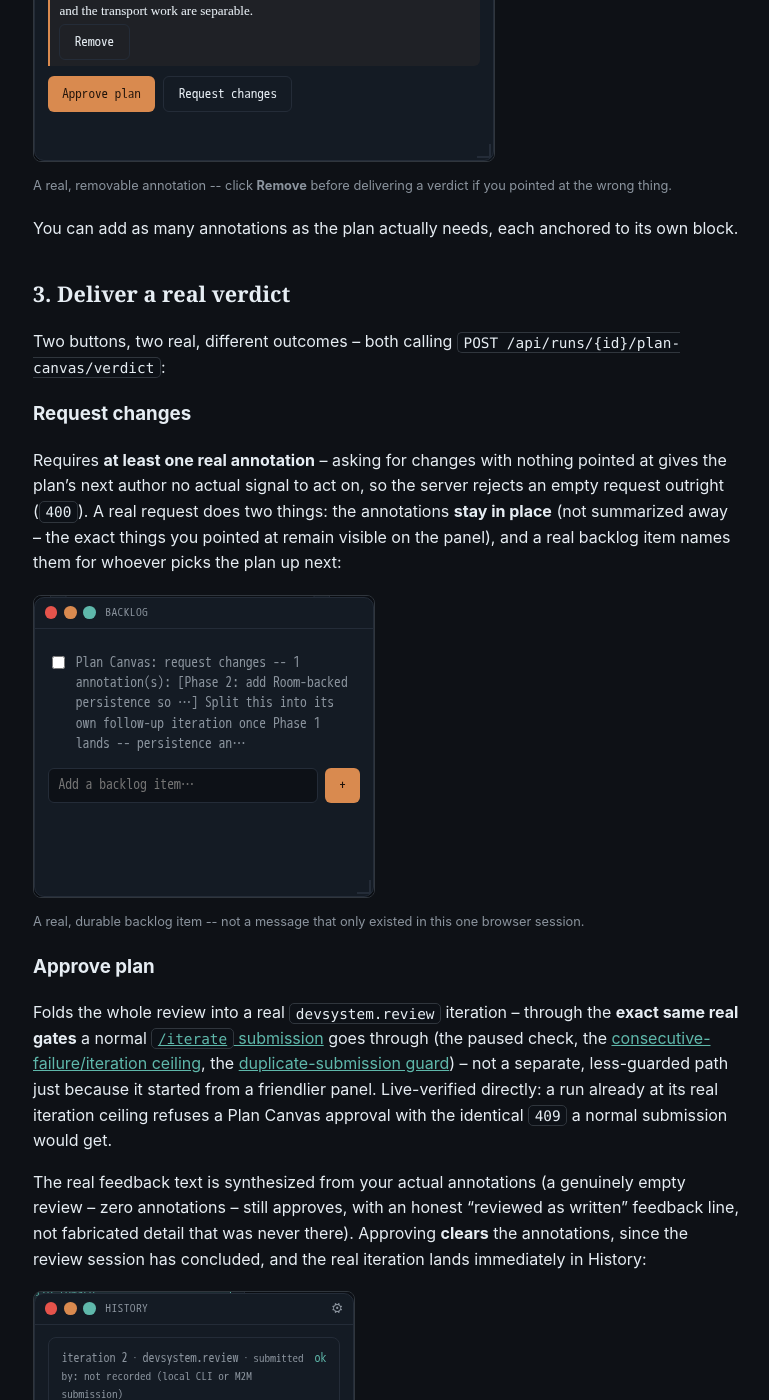
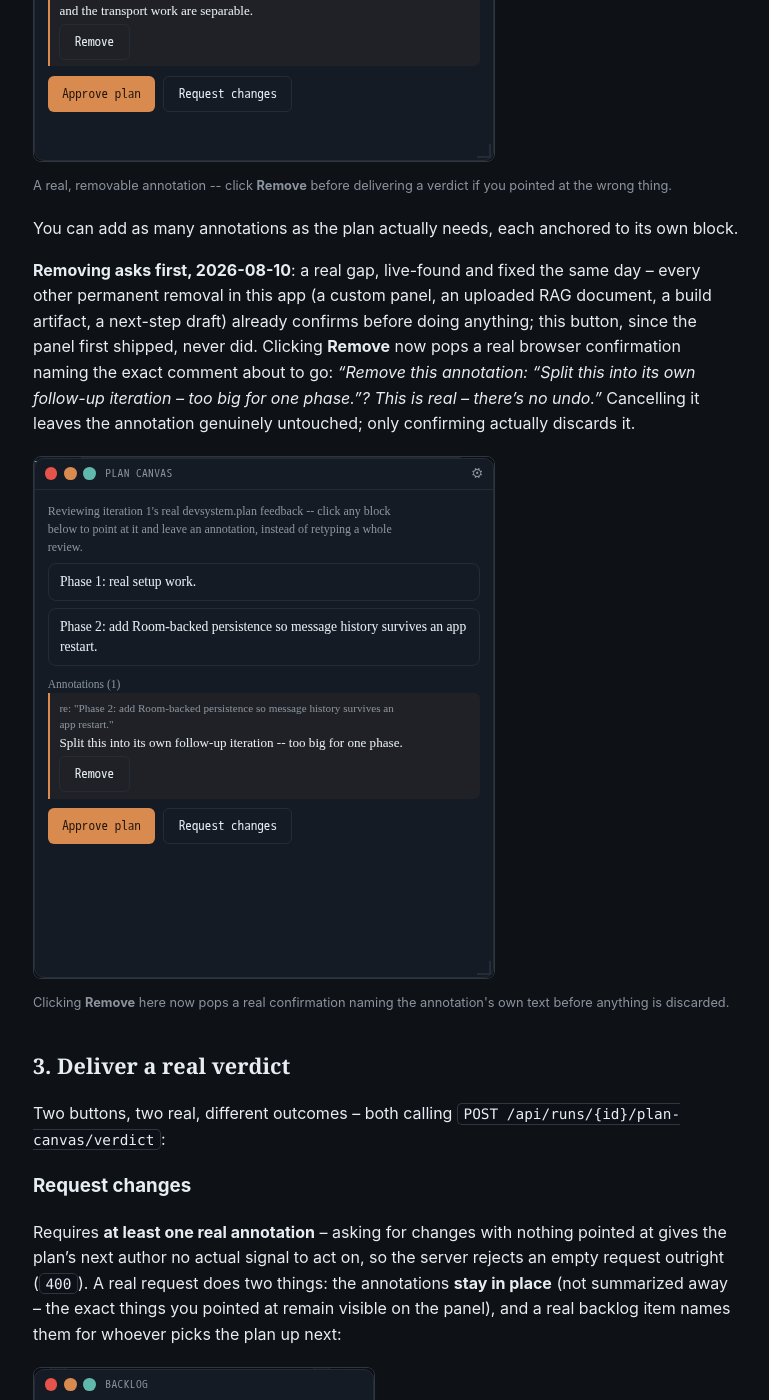
Before and after one commit to scimbe/CADS-devsystem-docs, a Jekyll site: the page built from _how-to/review-a-plan-with-plan-canvas.md, in a window 1280 px wide and 1400 px high, scrolled down 2939 px. Shown: the whole window, without its empty margins (321-1090 px from the left). Built offline with Jekyll 4.4.1, drawn with Linux system fonts in a browser that asks for light colours.

Commit message:
how-to: document Plan Canvas's real Remove confirmation (DAU-lens fix)
CADS-devsystem@26f56f3 closed a real gap: removing an annotation used to
have no confirmation at all, unlike every other permanent removal in this
app. This page's own "click Remove" line went stale the moment that shipped
-- it described the old, unconfirmed behavior.

Added a dated note (matching this site's established pattern for
documenting a DAU-lens fix, e.g. work-through-open-points.md's own
reject-confirm section) with the real confirmation's exact wording, and a
fresh screenshot captured against the redeployed container.

Hermetic Jekyll build confirms the site compiles and the new content
renders.

Co-Authored-By: Claude Sonnet 5 <noreply@anthropic.com>
Claude-Session: https://claude.ai/code/session_018FkngvdKnmVcAT84EZe7Ur

```diff
--- a/_how-to/review-a-plan-with-plan-canvas.md
+++ b/_how-to/review-a-plan-with-plan-canvas.md
@@ -69,6 +69,19 @@ The annotation lands immediately, listed below the plan text:
 
 You can add as many annotations as the plan actually needs, each anchored to its own block.
 
+**Removing asks first, 2026-08-10**: a real gap, live-found and fixed the same day -- every other
+permanent removal in this app (a custom panel, an uploaded RAG document, a build artifact, a
+next-step draft) already confirms before doing anything; this button, since the panel first shipped,
+never did. Clicking **Remove** now pops a real browser confirmation naming the exact comment about
+to go: *"Remove this annotation: "Split this into its own follow-up iteration -- too big for one
+phase."? This is real -- there's no undo."* Cancelling it leaves the annotation genuinely untouched;
+only confirming actually discards it.
+
+<figure>
+<img src="{{ '/assets/img/howto-plan-canvas/06-remove-confirms.png' | relative_url }}" alt="The same annotated Plan Canvas panel, Remove button visible under the real annotation text">
+<figcaption>Clicking <b>Remove</b> here now pops a real confirmation naming the annotation's own text before anything is discarded.</figcaption>
+</figure>
+
 ## 3. Deliver a real verdict
 
 Two buttons, two real, different outcomes -- both calling `POST /api/runs/{id}/plan-canvas/verdict`:
```
Also changed, not shown: assets/img/howto-plan-canvas/06-remove-confirms.png (added).
